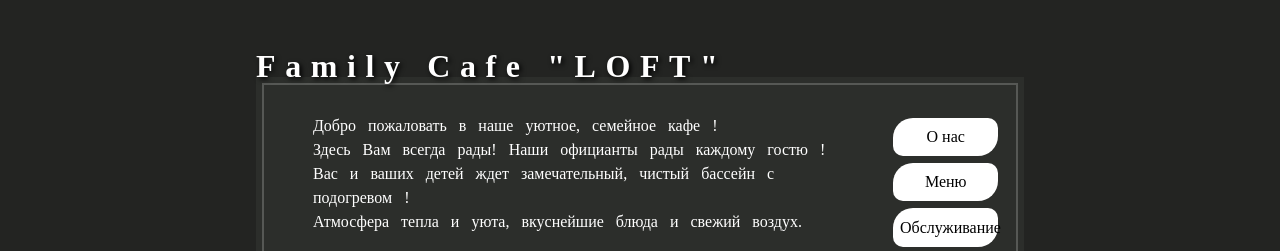
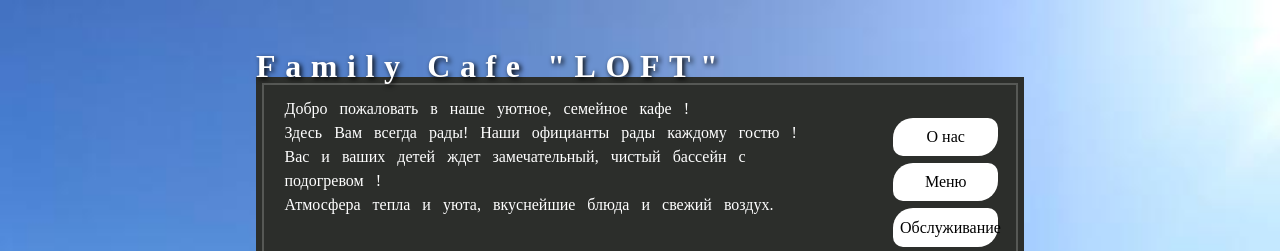
Before and after one commit to GJHack/frontendCafeLoft-not-actualit-, a plain HTML site: page index.html in a window 1280 px wide. Shown: the top 251 px of the page. Drawn offline with Linux system fonts and the light colour scheme; a web font is replaced by a local one.

Commit message:
Add files via upload

```diff
--- a/css/main.css
+++ b/css/main.css
@@ -88,6 +88,7 @@ select {
 ////////////// КОНЕЦ СБРОСА СТИЛЕЙ //////////////
 
 body {
+
 	position: fixed;
 	overflow: hidden;
 	background-color: #232422;
@@ -97,11 +98,14 @@ body {
 .superDiv {
 	overflow: hidden;
 	position: absolute;
-	background-color: #232422;
+	//background-color: #232422;
 	padding-top: 1%;
 	padding-bottom: 1%;
 	height: 100%;
 	width: 100%;
+	background-image: url(../img/showphoto/bg.jpg);
+	background-size: cover;
+	background-position: center;
 }
 .mainDiv {
 	outline-offset: -0.5em;
@@ -123,8 +127,8 @@ body {
 }
 .infoText {
 	font-family: Pattaya;
-	margin-left: 10%;
-	margin-top: 2%;
+	margin-left: 5%;
+	margin-top: -1%;
 	word-spacing: 0.5em;
 }
 #logoTextH1 {
```
Also changed, not shown: img/showphoto/bg.jpg (added), img/showphoto/photo0.jpg, img/showphoto/photo1.jpg, img/showphoto/photo2.jpg.
